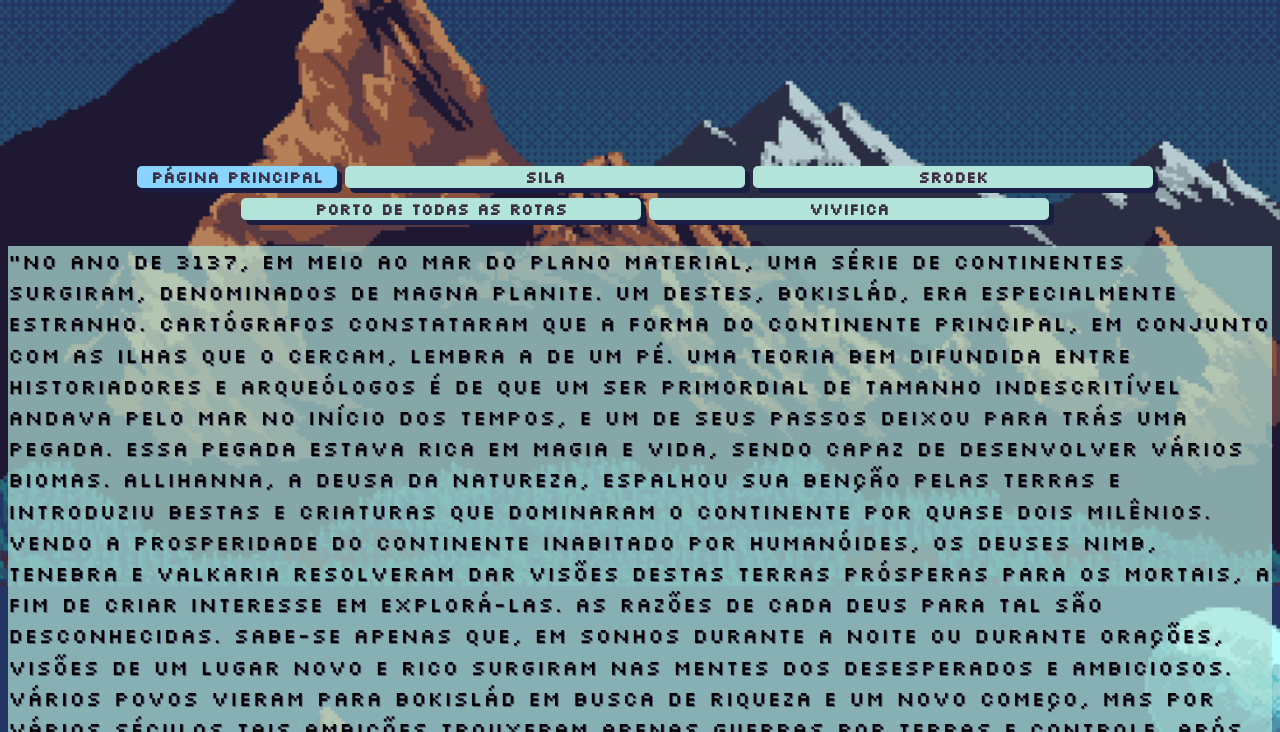
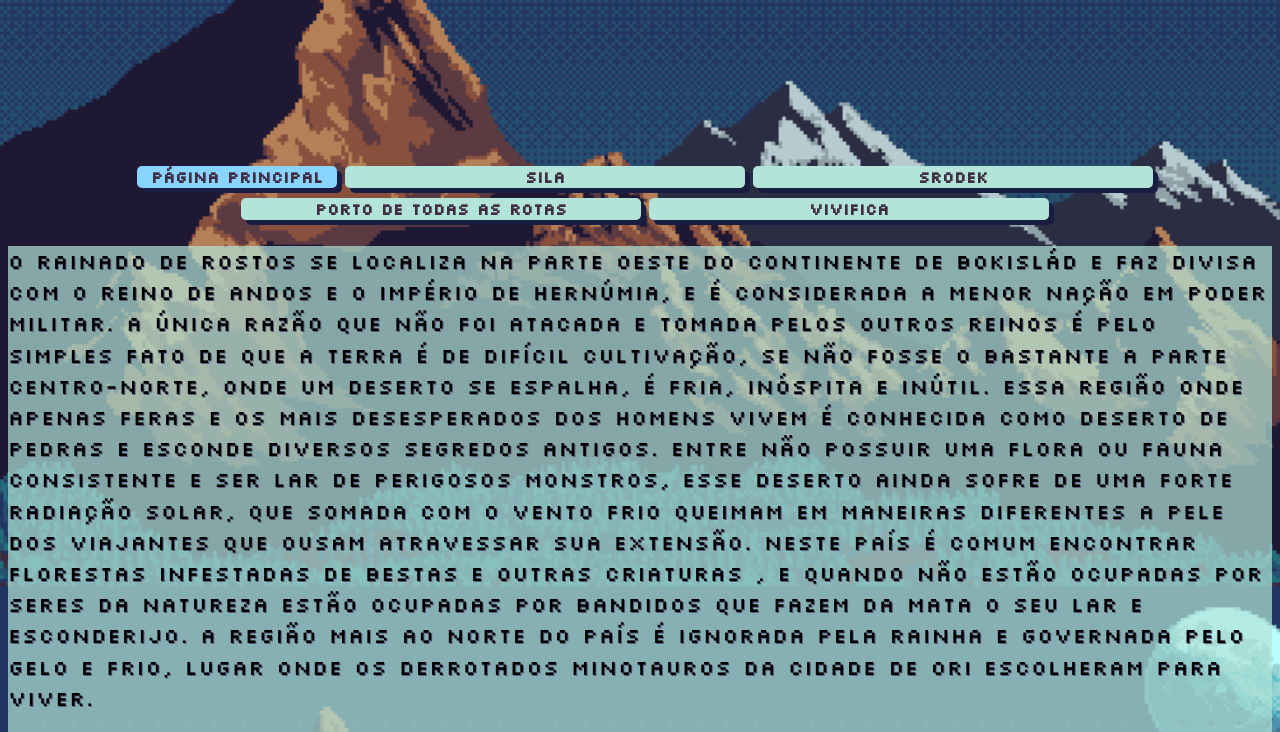
Before and after one commit to wedsneyAlvesDomingos/Bokislad-Wiki, a plain HTML site: page Rostos.html in a window 1280 px wide. Shown: the part 214-946 px from the top of the page. Drawn offline with Linux system fonts and the light colour scheme; a web font is replaced by a local one.

Commit message:
edição no texto

```diff
--- a/Rostos.html
+++ b/Rostos.html
@@ -31,9 +31,7 @@
   </div>
 
   <section>
-        <p>“No ano de 3137, em meio ao mar do plano material, uma série de continentes surgiram,  denominados de Magna Planite. Um destes, Bokislád, era especialmente estranho. Cartógrafos constataram que a forma do continente principal, em conjunto com as ilhas que o cercam, lembra a de um pé. Uma teoria bem difundida entre historiadores e arqueólogos é de que um ser primordial de tamanho indescritível andava pelo mar no início dos tempos, e um de seus passos deixou para trás uma pegada. Essa pegada estava rica em magia e vida, sendo capaz de desenvolver vários biomas. Allihanna, a deusa da natureza, espalhou sua benção pelas terras e introduziu bestas e criaturas que dominaram o continente por quase dois milênios.
-            Vendo a prosperidade do continente inabitado por humanóides, os deuses Nimb, Tenebra e Valkaria resolveram dar visões destas terras prósperas para os mortais, a fim de criar interesse em explorá-las. As razões de cada deus para tal são desconhecidas. Sabe-se apenas que, em sonhos durante a noite ou  durante orações, visões de um lugar novo e rico surgiram nas mentes dos desesperados e ambiciosos. Vários povos vieram para Bokislád em busca de riqueza e um novo começo, mas por vários séculos tais ambições trouxeram apenas guerras por terras e controle. Após 1000 anos de conflito, no ano 5340, restaram 10 importantes nações, que dividem a maior parte do continente. Os arquipélagos norte e sul foram dominados por elfos, que construíram dois reinos isolados, e um Conselho domina oito das ilhas no mar oeste, sendo Mindius, Anelarius, Médis, Índia e Polegaris, as principais, conhecidas como Falanges.” (Imo Liadon, elfo historiador)
-        </p>
+
         <p>
             O rainado de Rostos se localiza na parte oeste do Continente de Bokislád e faz divisa com o reino de Andos e o império de Hernúmia, e é considerada a menor nação em poder militar. A única razão que não foi atacada e tomada pelos outros reinos é pelo simples fato de que a terra é de difícil cultivação, se não fosse o bastante a parte centro-norte, onde um deserto se espalha, é fria, inóspita e inútil. Essa região onde apenas feras e os mais desesperados dos homens vivem é conhecida como Deserto de Pedras e esconde diversos segredos antigos. Entre não possuir uma flora ou fauna consistente e ser lar de perigosos monstros, esse deserto ainda sofre de uma forte radiação solar, que somada com o vento frio queimam em maneiras diferentes a pele dos viajantes que ousam atravessar sua extensão. Neste país é comum encontrar florestas infestadas de bestas e outras criaturas , e quando não estão ocupadas por seres da natureza  estão ocupadas por bandidos que fazem da mata o seu lar e esconderijo. A região mais ao norte do país é ignorada pela rainha e governada pelo gelo e frio, lugar onde os derrotados Minotauros da cidade de Ori escolheram para viver.
         </p>
```
